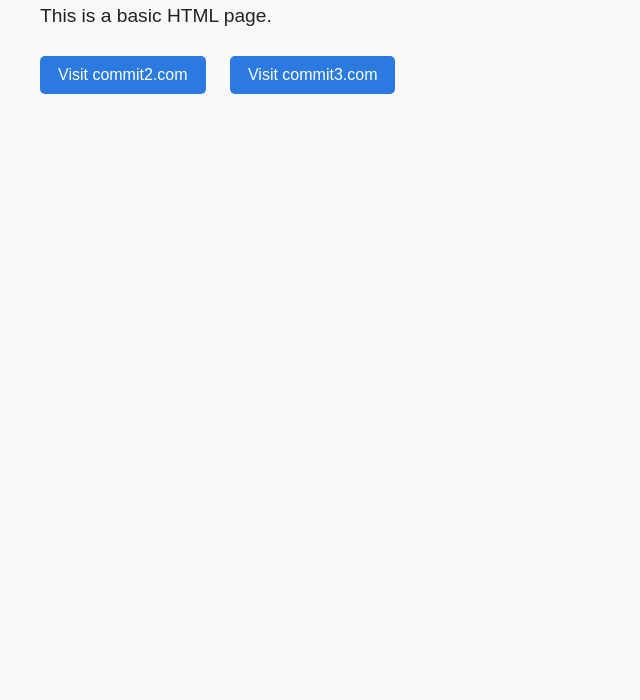
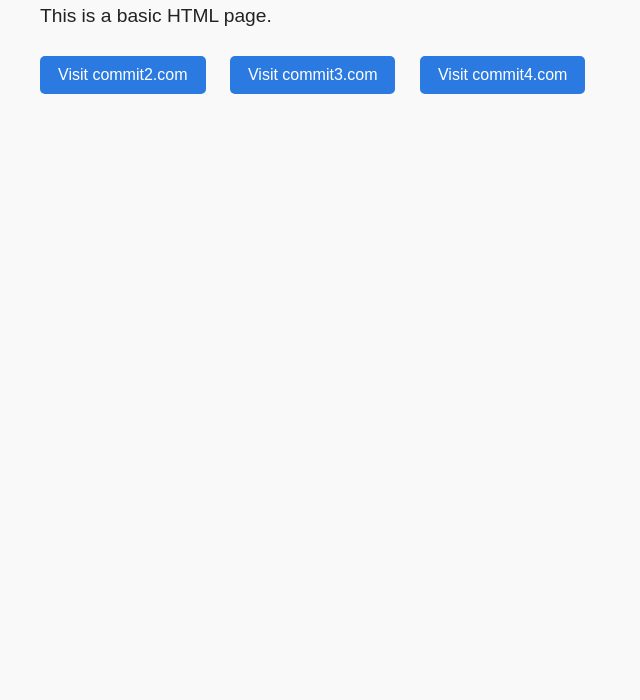
Before and after one commit to chethan-ammapalli/git-practice-course, a plain HTML site: page index.html in a window 1280 px wide. Shown: the part 100-800 px from the top of the page, without its empty margins (0-640 px from the left). Drawn offline with Linux system fonts and the light colour scheme.

Commit message:
added 3rd link

```diff
--- a/index.html
+++ b/index.html
@@ -12,5 +12,7 @@
     <a href="https://www.commit2.com">Visit commit2.com</a>
         <!-- added the below  for third commit -->
     <a href="https://www.commit3.com">Visit commit3.com</a>
+            <!-- added the below  for third commit -->
+    <a href="https://www.commit4.com">Visit commit4.com</a>
 </body>
 </html>
```
